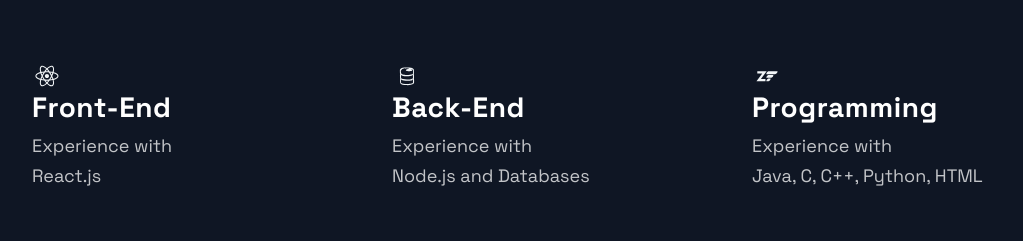
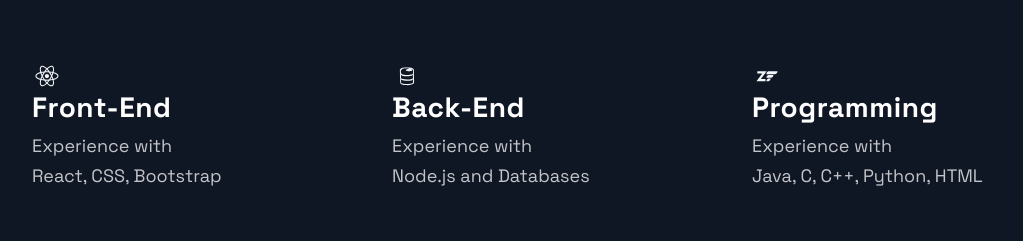
Before and after one commit to Rahulkrsingh32/portfolio, a Next.js app: page / in a window 1280 px wide. Shown: the part 2480-2721 px from the top of the page, without its empty margins (88-1111 px from the left). Built offline with nearby package versions, Linux system fonts and the light colour scheme.

Commit message:
updated technologies

```diff
--- a/src/components/Technologies/Technologies.js
+++ b/src/components/Technologies/Technologies.js
@@ -21,7 +21,7 @@
           <ListTitle>Front-End</ListTitle>
           <ListParagraph>
             Experience with <br />
-            React.js
+            React, CSS, Bootstrap
           </ListParagraph>
         </ListContainer>
       </ListItem>
```
